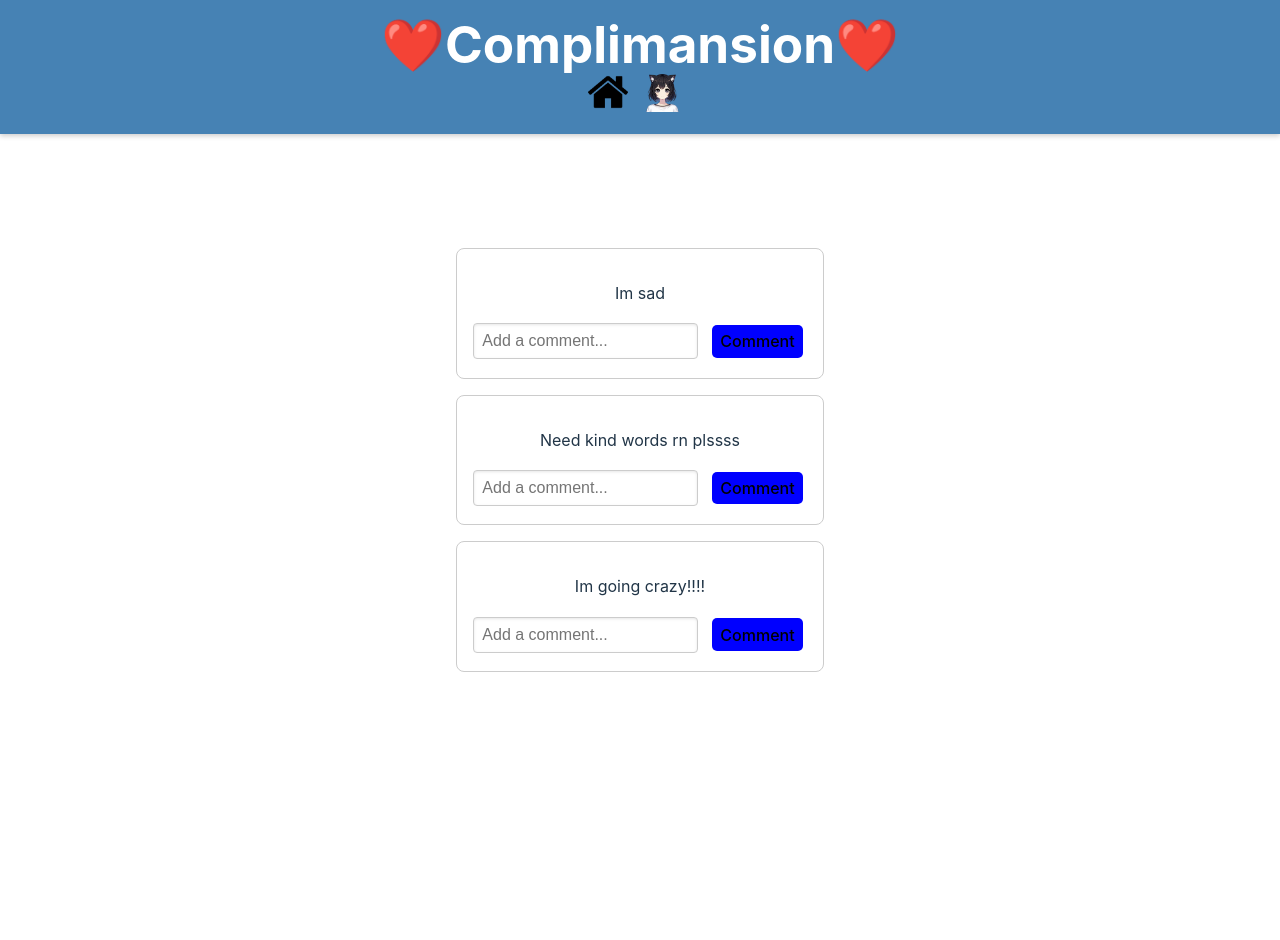
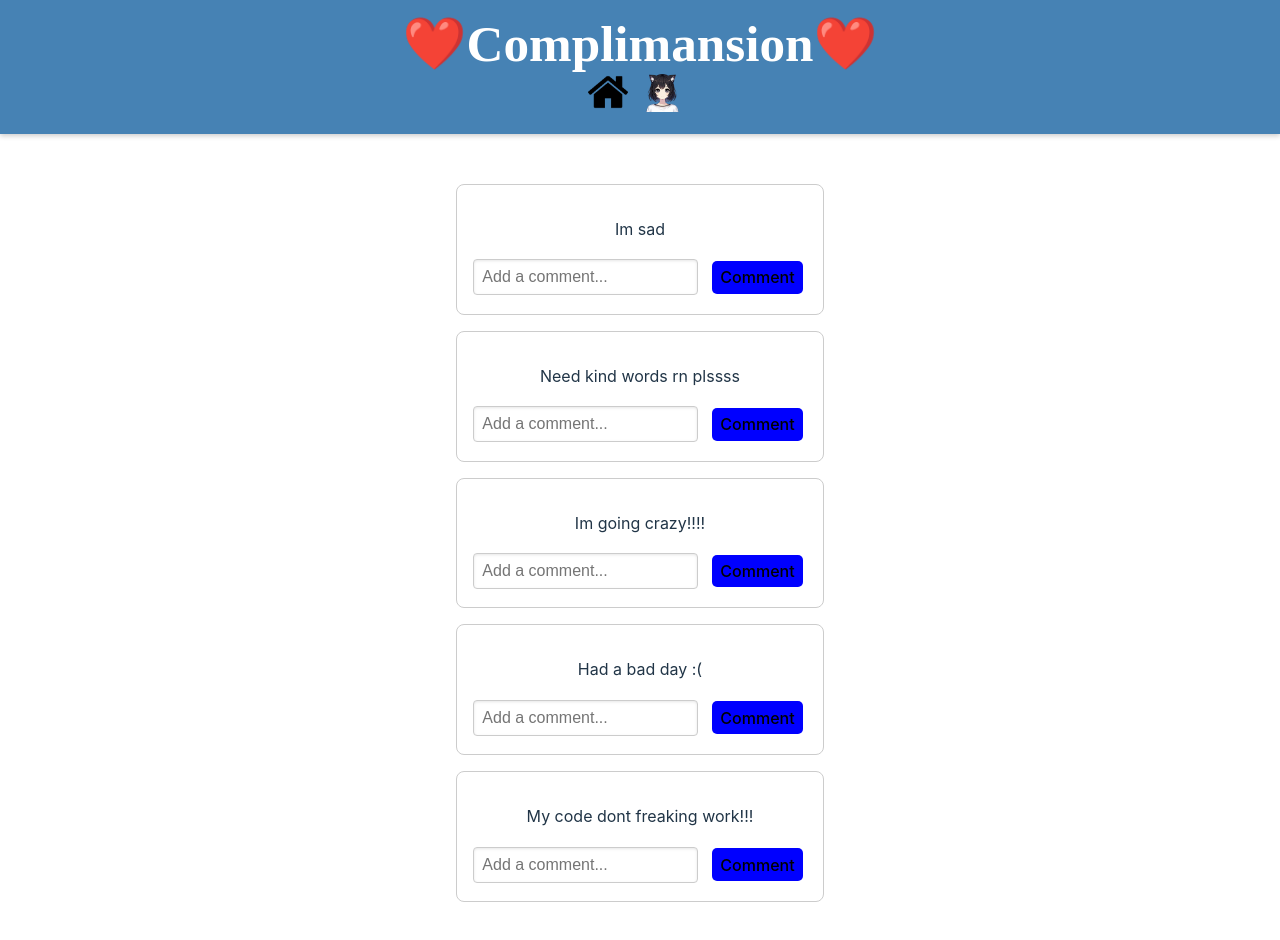
Before and after one commit to adammonkman/stormhacksproject, a Svelte app: page / in a window 1280 px wide. Shown: the top 940 px of the page. Before the commit the page ends 800 px from the top, so only its background shows below. Built offline with nearby package versions, Linux system fonts and the light colour scheme.

Commit message:
better page

```diff
--- a/src/App.svelte
+++ b/src/App.svelte
@@ -123,4 +123,8 @@
       border-radius: 8px;
       box-shadow: 0 4px 8px rgba(0, 0, 0, 0.1);
   }
+
+  h1{
+    font-family: 'Times New Roman', Times, serif;
+  }
 </style>
--- a/src/Feed.svelte
+++ b/src/Feed.svelte
@@ -7,7 +7,9 @@
     let posts = [
         { id: 1, content: 'Im sad', comments: [] },
         { id: 2, content: 'Need kind words rn plssss', comments: [] },
-        { id: 3, content: 'Im going crazy!!!!', comments: [] }
+        { id: 3, content: 'Im going crazy!!!!', comments: [] },
+        { id: 4, content: 'Had a bad day :(', comments: [] },
+        { id: 5, content: 'My code dont freaking work!!!', comments: [] },
     ];
 
     function addComment(postId, comment) {
--- a/src/Post.svelte
+++ b/src/Post.svelte
@@ -62,12 +62,5 @@
 </div>
 
 <style>
-    .button{
-        background-color: #007bff;
-        color: white;
-        border: none;
-        padding: 0.5rem 1rem;
-        border-radius: 4px;
-        cursor: pointer;
-    }
+
 </style>
```
Also changed, not shown: 1 other file (tests, documents, lock files or other folders).
